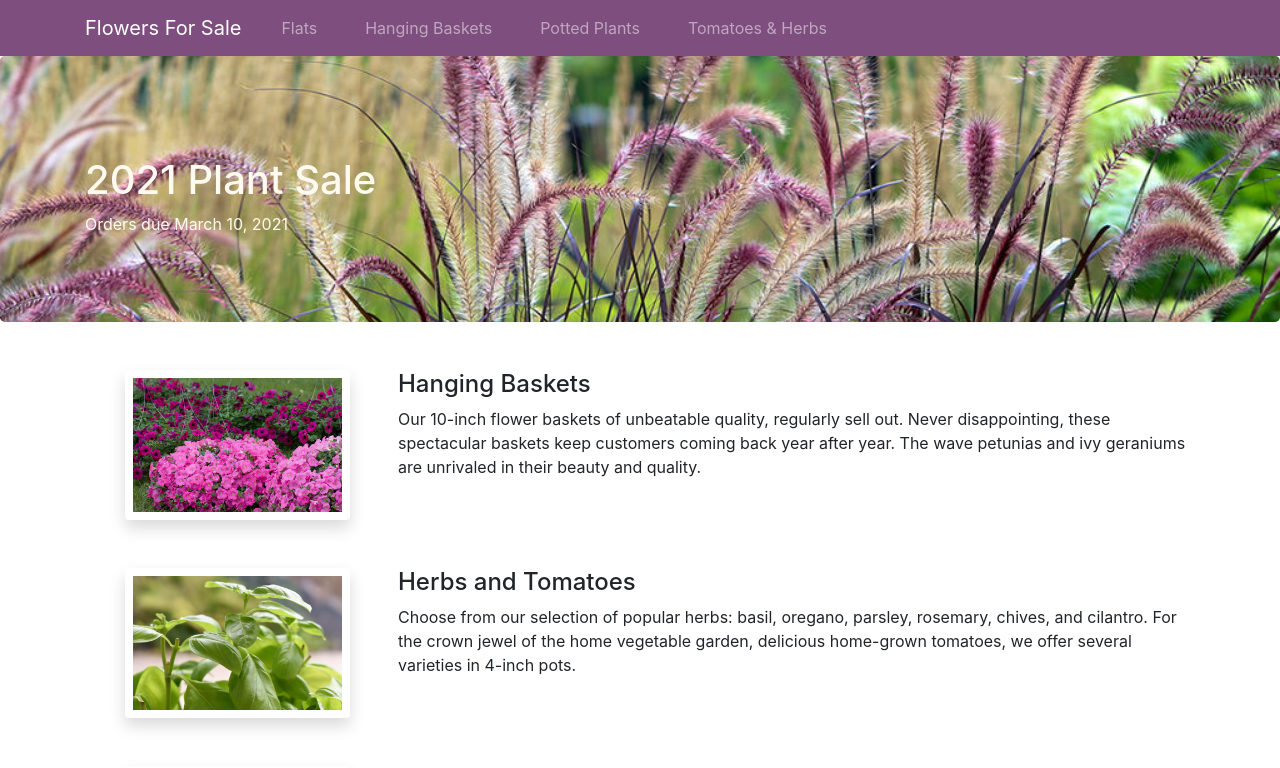
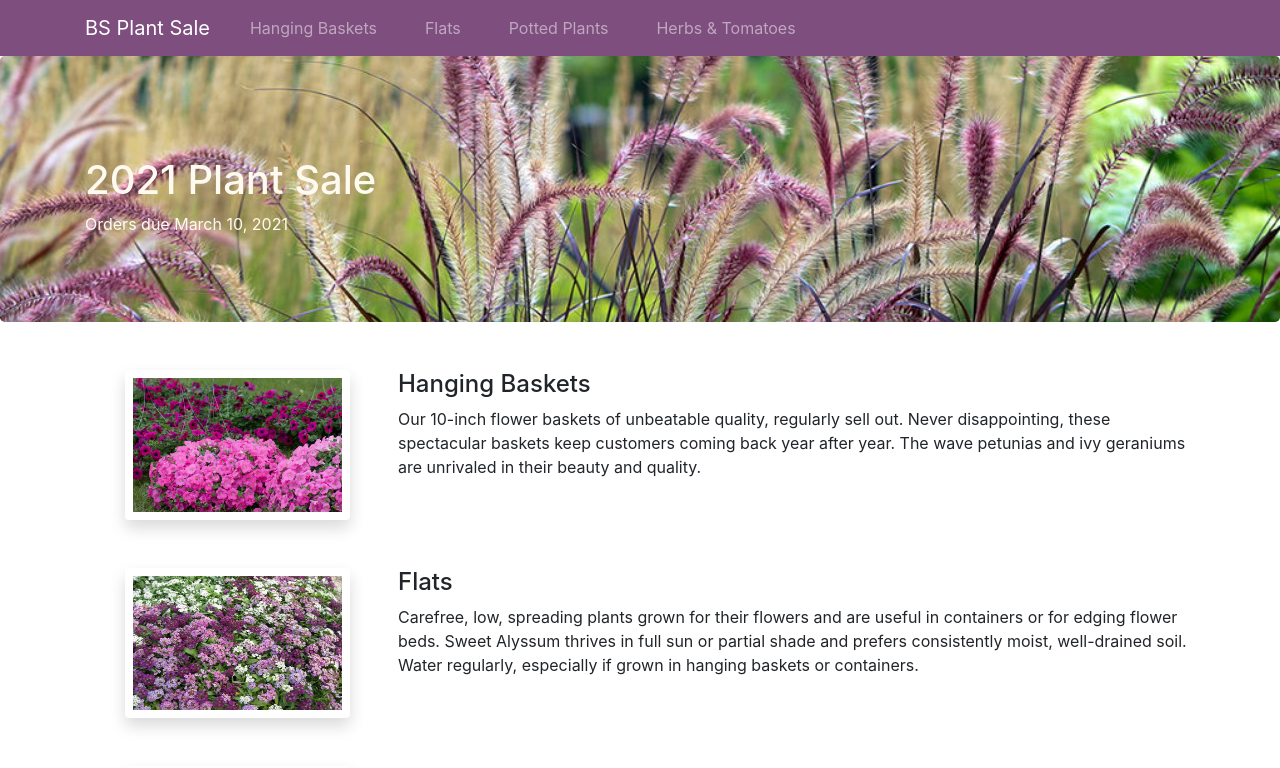
Before and after one commit to betsystevens/flowersale, a React (Create React App) app: page / in a window 1280 px wide. Shown: the top 768 px of the page. Built offline with nearby package versions, Linux system fonts and the light colour scheme.

Commit message:
make nav links match data file

```diff
--- a/src/components/Header.js
+++ b/src/components/Header.js
@@ -7,19 +7,19 @@ function Header(props) {
     <div>
       <Navbar dark expand="sm">
         <div className="container">
-          <NavbarBrand href="/">Flowers For Sale</NavbarBrand>
+          <NavbarBrand href="/">BS Plant Sale</NavbarBrand>
           <Nav navbar navbar-default className="mr-auto">
             <NavItem>
-              <NavLink className="nav-link px-4" href='/flats'>Flats</NavLink>
+              <NavLink className="nav-link px-4" href='/hb'>Hanging Baskets</NavLink>
             </NavItem>
             <NavItem>
-              <NavLink className="nav-link px-4" href='/hb'>Hanging Baskets</NavLink>
+              <NavLink className="nav-link px-4" href='/flats'>Flats</NavLink>
             </NavItem>
             <NavItem>
               <NavLink className="nav-link px-4" href='/pots'>Potted Plants</NavLink>
             </NavItem>
             <NavItem>
-              <NavLink className="nav-link px-4" href='/tomatoes'>Tomatoes & Herbs</NavLink>
+              <NavLink className="nav-link px-4" href='/tomatoes'>Herbs & Tomatoes</NavLink>
             </NavItem>
           </Nav>
         </div>
--- a/src/shared/flowers.js
+++ b/src/shared/flowers.js
@@ -10,26 +10,26 @@ export const FLOWERS =
     },
     {
       id: 1,
-      name: 'Herbs and Tomatoes',
-      image: 'assets/images/pots/basilHerb720x480.jpg',
-      container: '4 inch pot',
-      price: '3.00 and 4.00',
-      description: 'Choose from our selection of popular herbs: basil, oregano, parsley, rosemary, chives, and cilantro. For the crown jewel of the home vegetable garden, delicious home-grown tomatoes, we offer several varieties in 4-inch pots.'
-    },
-    {
-      id: 2,
-      name: 'Alyssum Mixed',
+      name: 'Flats',
       image: 'assets/images/flats/alyssumMixed750x563.jpg',
       container: 'flat',
       price: '17.00',
       description: 'Carefree, low, spreading plants grown for their flowers and are useful in containers or for edging flower beds. Sweet Alyssum thrives in full sun or partial shade and prefers consistently moist, well-drained soil. Water regularly, especially if grown in hanging baskets or containers.'
     },
     {
-      id: 3,
-      name: 'Accent Plants',
+      id: 2,
+      name: 'Potted Plants',
       image: 'assets/images/pots/potatoVine750x499.jpg',
       container: '4 inch pot',
       price: '4.00',
       description: 'Versatile plants to grow in containers and flower beds. These are loved for their colorful foliage and leaf shapes. They grow fast and fill space quickly, adding interest wherever they are placed.'
+    },
+    {
+      id: 3,
+      name: 'Herbs and Tomatoes',
+      image: 'assets/images/pots/basilHerb720x480.jpg',
+      container: '4 inch pot',
+      price: '3.00 and 4.00',
+      description: 'Choose from our selection of popular herbs: basil, oregano, parsley, rosemary, chives, and cilantro. For the crown jewel of the home vegetable garden, delicious home-grown tomatoes, we offer several varieties in 4-inch pots.'
     }
   ];
```
